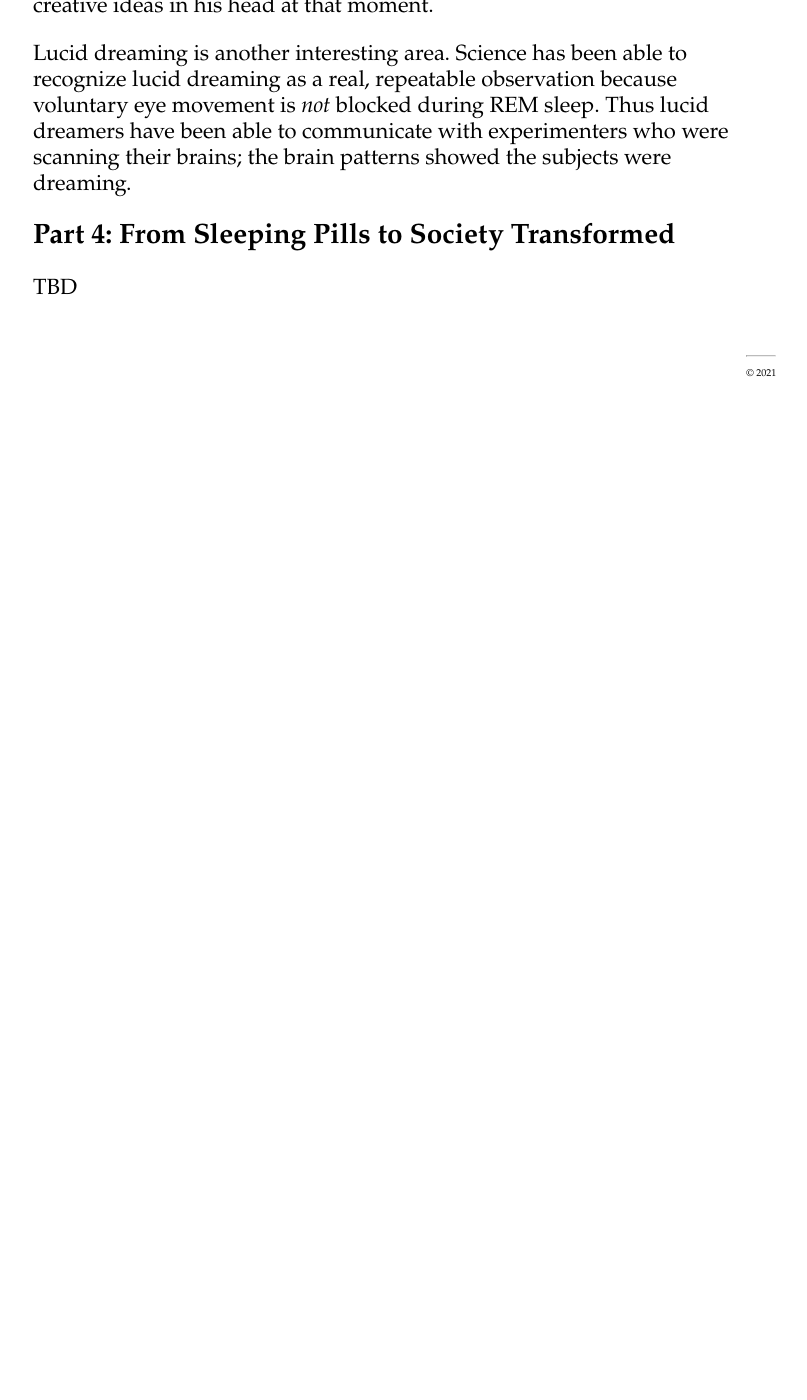
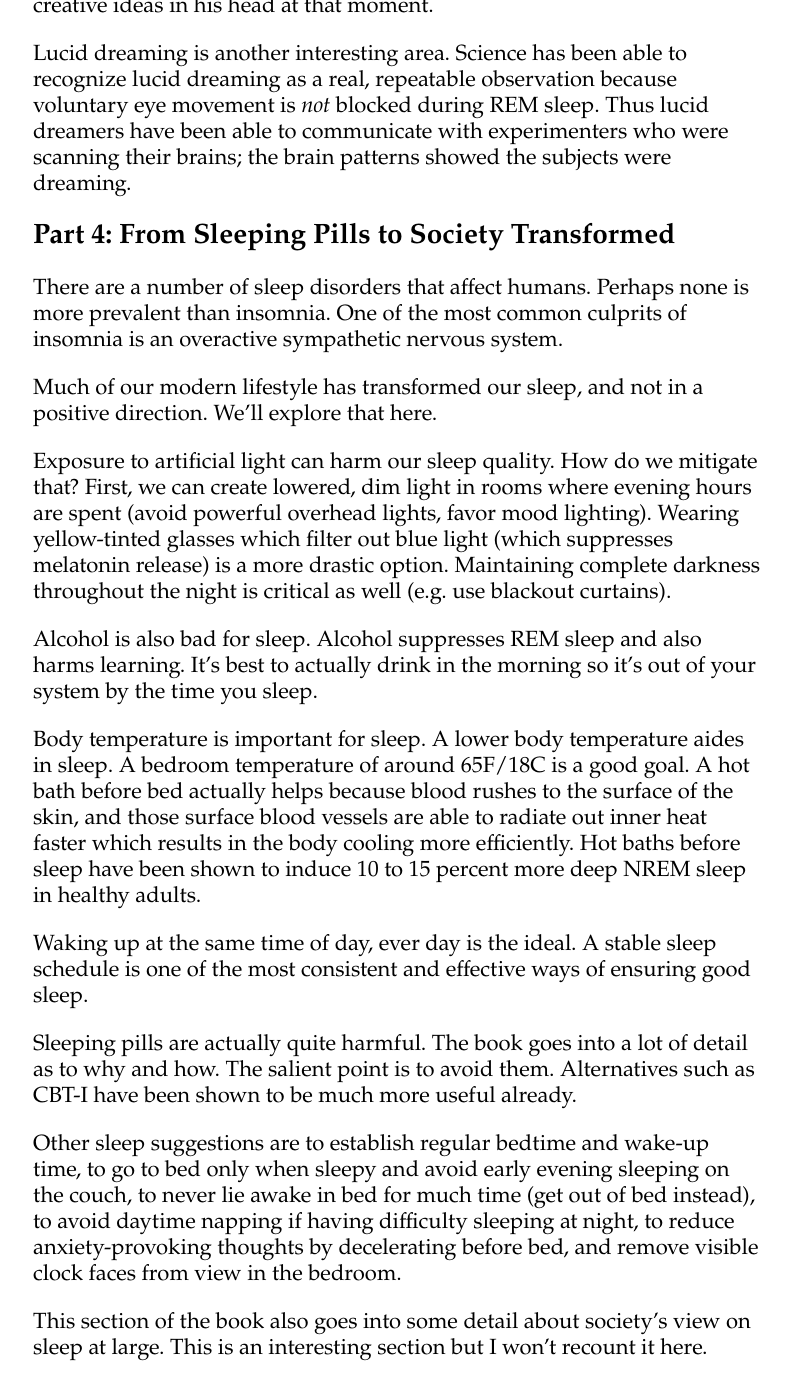
Before and after one commit to acurtiz/acurtiz.github.io, a Jekyll site: the page built from _posts/2021-07-05-why-we-sleep.md, in a window 1280 px wide and 1400 px high, scrolled down 7731 px. Shown: the whole window, without its empty margins (243-1050 px from the left). Built offline with Jekyll 4.4.1, drawn with Linux system fonts in a browser that asks for light colours; before the commit the page ends 8116 px from its top, so only the background shows below that.

Commit message:
Add part 4 of Why We Sleep.

```diff
--- a/_posts/2021-07-05-why-we-sleep.md
+++ b/_posts/2021-07-05-why-we-sleep.md
@@ -96,4 +96,21 @@ Another interesting story is related. Thomas Edison would supposedly position a
 Lucid dreaming is another interesting area. Science has been able to recognize lucid dreaming as a real, repeatable observation because voluntary eye movement is *not* blocked during REM sleep. Thus lucid dreamers have been able to communicate with experimenters who were scanning their brains; the brain patterns showed the subjects were dreaming.
 
 # Part 4: From Sleeping Pills to Society Transformed
-TBD
+
+There are a number of sleep disorders that affect humans. Perhaps none is more prevalent than insomnia. One of the most common culprits of insomnia is an overactive sympathetic nervous system.
+
+Much of our modern lifestyle has transformed our sleep, and not in a positive direction. We'll explore that here.
+
+Exposure to artificial light can harm our sleep quality. How do we mitigate that? First, we can create lowered, dim light in rooms where evening hours are spent (avoid powerful overhead lights, favor mood lighting). Wearing yellow-tinted glasses which filter out blue light (which suppresses melatonin release) is a more drastic option. Maintaining complete darkness throughout the night is critical as well (e.g. use blackout curtains).
+
+Alcohol is also bad for sleep. Alcohol suppresses REM sleep and also harms learning. It's best to actually drink in the morning so it's out of your system by the time you sleep.
+
+Body temperature is important for sleep. A lower body temperature aides in sleep. A bedroom temperature of around 65F/18C is a good goal. A hot bath before bed actually helps because blood rushes to the surface of the skin, and those surface blood vessels are able to radiate out inner heat faster which results in the body cooling more efficiently. Hot baths before sleep have been shown to induce 10 to 15 percent more deep NREM sleep in healthy adults.
+
+Waking up at the same time of day, ever day is the ideal. A stable sleep schedule is one of the most consistent and effective ways of ensuring good sleep.
+
+Sleeping pills are actually quite harmful. The book goes into a lot of detail as to why and how. The salient point is to avoid them. Alternatives such as CBT-I have been shown to be much more useful already.
+
+Other sleep suggestions are to establish regular bedtime and wake-up time, to go to bed only when sleepy and avoid early evening sleeping on the couch, to never lie awake in bed for much time (get out of bed instead), to avoid daytime napping if having difficulty sleeping at night, to reduce anxiety-provoking thoughts by decelerating before bed, and remove visible clock faces from view in the bedroom.
+
+This section of the book also goes into some detail about society's view on sleep at large. This is an interesting section but I won't recount it here.
```
